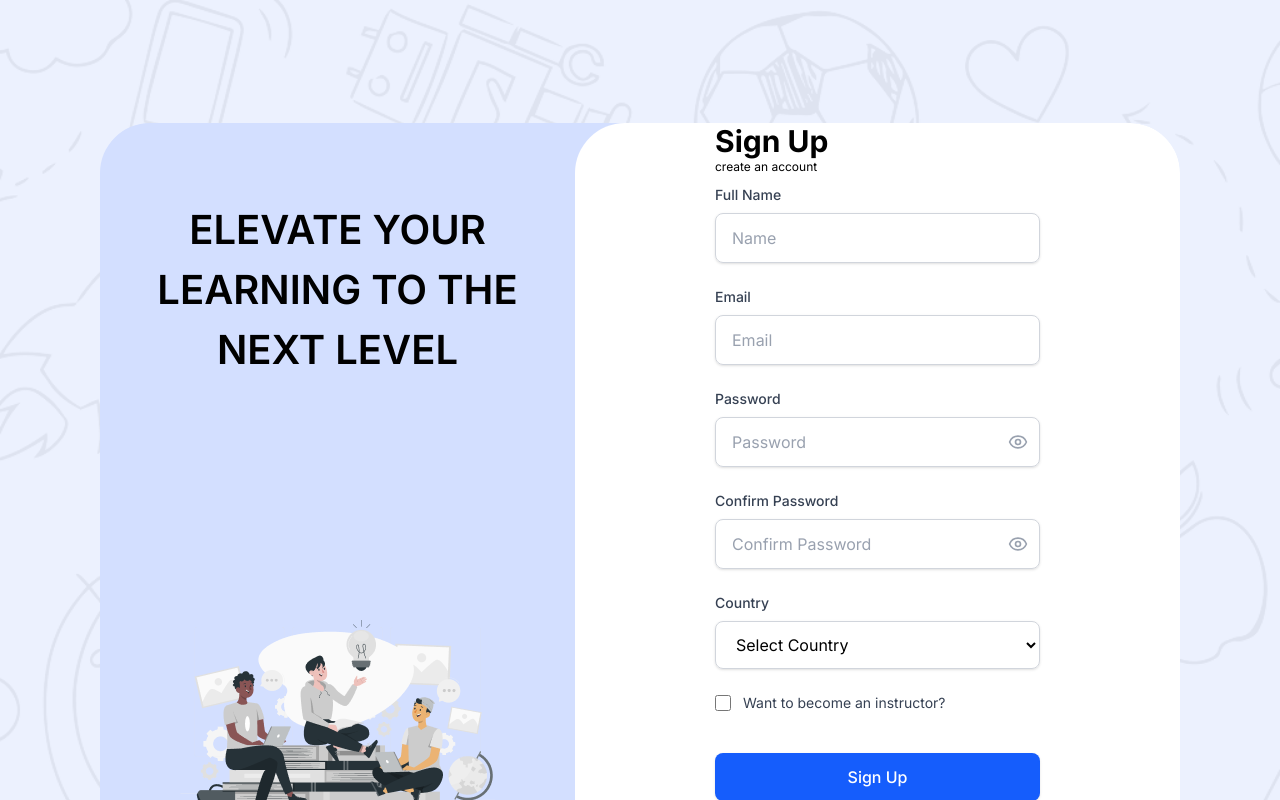
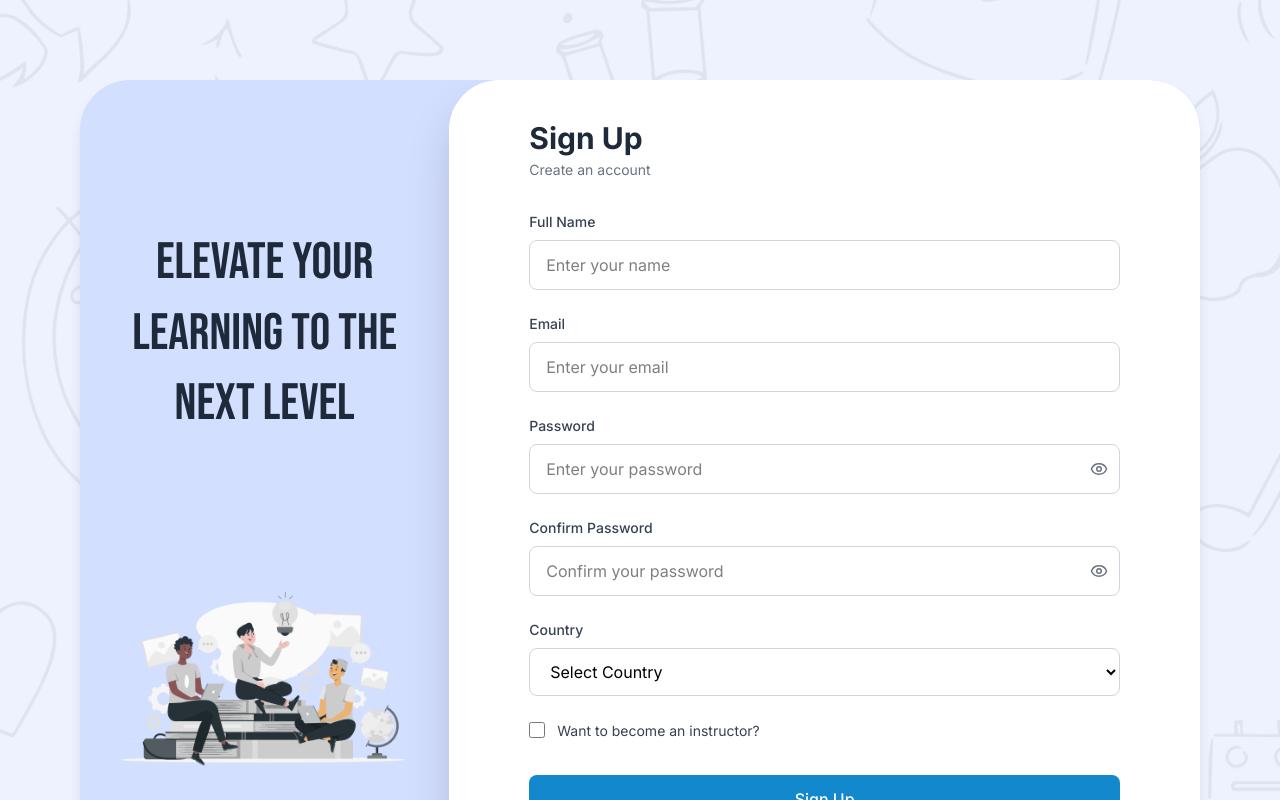
Before and after one commit to HitarthRevakar/smartlearn-web, a React (Vite) app in the folder frontend/: page /auth/register in a window 1280 px wide. Shown: the top 800 px of the page. Built offline with nearby package versions, Linux system fonts and the light colour scheme.

Commit message:
auth ui updated

```diff
--- a/frontend/src/pages/auth/ForgotPass.jsx
+++ b/frontend/src/pages/auth/ForgotPass.jsx
@@ -1,5 +1,5 @@
-import React,{useState} from 'react'
-import background from '../../assets/images/png/auth-background.png'
+import React, { useState } from 'react'
+import background from '../../assets/images/png/auth-bg.png'
 import authimage from '../../assets/images/png/authimage.png';
 import { Formik, Field, ErrorMessage } from 'formik';
 import * as Yup from 'yup';
@@ -28,38 +28,31 @@ const ForgotPass = () => {
   };
 
   return (
-    <div className='min-h-screen'>
-
-      {/* Background Pattern */}
-         <div className="absolute inset-0">
-             <img src={background} className='w-full'/>
+    <div className="relative w-full h-screen md:py-12 ">
+      {/* --------------------- Background Image ------------------------ */}
+      <div className="absolute inset-0 z-0">
+        <img src={background} alt="Background" className="w-full h-full object-cover" />
       </div>
 
-      <div className='relative max-w-[1720px] px-[100px] py-[123px]'>
-        <div className='bg-[#D3DFFF] rounded-[50px] flex flex-row items-center justify-center'>
+      <div className="relative z-10 w-full px-4 lg:px-[100px] ">
+        <div className="bg-[#D3DFFF] md:rounded-[50px] rounded-[30px] flex flex-col lg:flex-row items-center justify-between overflow-hidden shadow-lg">
 
-          {/* left side */}
-          <div className='lg:flex md:flex hidden flex-col gap-[150px] lg:w-[580px] md:w-[373px]'>
-            <div className='font-semibold text-center text-[40px] lg:w-[475px] md:w-[329px] lg:h-[170px] md:h-[192px]'>
+          {/* ------------------------------ Left Side - Banner & Image ----------------------------------------- */}
+          <div className="hidden lg:flex flex-col justify-between items-center p-10 gap-[100px] lg:w-[50%]">
+            <h2 className="text-[clamp(48px,4vw,64px)] text-center banner font-semibold leading-tight text-gray-800 ">
               ELEVATE YOUR LEARNING TO THE NEXT LEVEL
-            </div>
-            <div className='w-full flex items-center justify-center'>
-                <img src={authimage}/>
-            </div>
+            </h2>
+            <img src={authimage} alt="Auth Visual" className="w-72 object-contain" />
           </div>
 
-          {/* right side */}
-          <div className='w-[1140px] bg-white rounded-[50px] flex flex-col gap-[10px] min-h-screen items-center justify-center'>
-              <div className='w-full xl:px-[140px] lg:px-[80px] md:px-[40px]'>
-                <h2 className='font-bold text-3xl'>
-                Forgot Password?
-                <h6 className='font-normal text-xs'>
+          {/* ------------------------------------------ Right Side - Form -------------------------------------- */}
+          <div className="w-full lg:w-[100%] bg-white md:rounded-[50px] rounded-[30px] py-10 px-6 sm:px-12 md:px-16 xl:px-[100px] shadow-2xl min-h-[600px] flex flex-col justify-center">
+            <div className="mb-8">
+              <h2 className="text-3xl font-bold text-gray-800 mb-2">Forgot Password?</h2>
+              <p className="text-sm text-gray-600">
                 Enter the email address associated with your account.
-                </h6>
-              </h2>
+              </p>
             </div>
-              {/* form */}
-              <div className='w-full xl:px-[140px] lg:px-[80px] md:px-[40px]'>
             <Formik
               initialValues={forgotPasswordInitialValues}
               validationSchema={forgotPasswordValidationSchema}
@@ -67,7 +60,6 @@ const ForgotPass = () => {
             >
               {({ isSubmitting, touched, errors, handleSubmit: formikHandleSubmit }) => (
                 <div className="space-y-6">
-            {/* Email Field */}
                   <div>
                     <label htmlFor="email" className="block text-sm font-medium text-gray-700 mb-2">
                       Email
@@ -76,36 +68,32 @@ const ForgotPass = () => {
                       type="email"
                       id="email"
                       name="email"
-                placeholder="Email"
-                className={`w-full px-3 py-3 border rounded-md shadow-sm placeholder-gray-400 focus:outline-none focus:ring-2 focus:ring-blue-500 focus:border-blue-500 transition duration-200 ${
-                  touched.email && errors.email ? 'border-red-500' : 'border-gray-300'
+                      placeholder="Enter your email"
+                      className={`w-full px-4 py-3 border rounded-md shadow-sm placeholder-gray-400 focus:outline-none focus:ring-2 focus:ring-blue-500 transition ${touched.email && errors.email ? 'border-red-500' : 'border-gray-300'
                         }`}
                     />
-              <ErrorMessage name="email" component="div" className="mt-1 text-sm text-red-600" />
+                    <ErrorMessage name="email" component="div" className="text-sm text-red-600 mt-1" />
                   </div>
 
-            {/* Send Button */}
-            <div className="pt-2">
+                  <div>
                     <button
                       type="button"
                       onClick={formikHandleSubmit}
                       disabled={isSubmitting}
-                className={`w-full py-3 px-4 bg-blue-600 text-white font-medium rounded-md shadow-sm hover:bg-blue-700 focus:outline-none focus:ring-2 focus:ring-blue-500 focus:ring-offset-2 transition duration-200 ${
-                  isSubmitting ? 'opacity-50 cursor-not-allowed' : ''
+                      className={`w-full py-3 bg-[#1488CC] hover:bg-[#1488CC]/90 text-white font-semibold rounded-md transition ${isSubmitting ? 'opacity-50 cursor-not-allowed' : ''
                         }`}
                     >
                       {isSubmitting ? 'Sending...' : 'Send'}
                     </button>
                   </div>
 
-            {/* Back to Sign In Link */}
-            <div className="text-center pt-2">
+                  <div className="text-center">
                     <p className="text-sm text-gray-600">
                       Back to{' '}
                       <button
                         type="button"
-                  onClick={()=>navigate('/auth/login')}
-                  className="text-blue-600 hover:text-blue-500 font-medium cursor-pointer"
+                        onClick={() => navigate('/auth/login')}
+                        className="text-[#1488CC] hover:underline font-medium"
                       >
                         Sign In
                       </button>
@@ -119,7 +107,6 @@ const ForgotPass = () => {
       </div>
     </div>
 
-    </div>
   )
 }
 
--- a/frontend/src/pages/auth/Register.jsx
+++ b/frontend/src/pages/auth/Register.jsx
@@ -1,5 +1,5 @@
-import React,{useState} from 'react'
-import background from '../../assets/images/png/auth-background.png'
+import React, { useState } from 'react'
+import background from '../../assets/images/png/auth-bg.png'
 import { Formik, Field, ErrorMessage } from 'formik';
 import * as Yup from 'yup';
 import { Eye, EyeOff } from 'lucide-react';
@@ -53,188 +53,183 @@ const Register = () => {
     }, 1000);
   };
   return (
-    <div className='min-h-screen'>
-
-      {/* Background Pattern */}
-         <div className="absolute inset-0">
-             <img src={background} className='w-full'/>
+    <div className="relative w-full min-h-screen md:py-12">
+      {/* --------------------- Background Image ------------------------ */}
+      <div className="absolute inset-0 z-0">
+        <img
+          src={background}
+          alt="background"
+          className="w-full h-full object-cover"
+        />
       </div>
 
-      <div className='relative max-w-[1720px] px-[100px] py-[123px]'>
-        <div className='bg-[#D3DFFF] rounded-[50px] flex flex-row items-center justify-center'>
+      <div className="relative z-10 flex justify-center items-center  w-full px-4 py-8 lg:px-20">
+        <div className="bg-[#D3DFFF] md:rounded-[50px] rounded-[30px] w-full flex flex-col lg:flex-row items-center overflow-hidden shadow-lg">
 
-          {/* left side */}
-          <div className='lg:flex md:flex hidden flex-col gap-[250px] lg:w-[580px] md:w-[373px]'>
-            <div className='font-semibold text-center text-[40px] lg:w-[475px] md:w-[329px] lg:h-[170px] md:h-[192px]'>
+          {/* ------------------------------ Left Side - Banner & Image ----------------------------------------- */}
+          <div className="w-full hidden lg:w-1/2 lg:flex flex-col justify-center items-center py-8 px-8 lg:py-12 gap-30">
+            <h2 className="text-[clamp(48px,4vw,64px)] banner font-semibold text-center leading-snug text-gray-800 mb-6 lg:mb-8">
               ELEVATE YOUR LEARNING TO THE NEXT LEVEL
-            </div>
-            <div className='w-full flex items-center justify-center'>
-                <img src={authimage}/>
+            </h2>
+            <div className="w-full max-w-[300px] lg:max-w-[350px]">
+              <img
+                src={authimage}
+                alt="auth"
+                className="w-full h-auto object-contain"
+              />
             </div>
           </div>
 
-          {/* right side */}
-          <div className='w-[1140px] bg-white rounded-[50px] flex flex-col gap-[10px]'>
-              <div className='w-full xl:px-[140px] lg:px-[80px] md:px-[40px]'>
-                <h2 className='font-bold text-3xl'>
-                Sign Up
-                <h6 className='font-normal text-xs'>
-                  create an account
-                </h6>
-              </h2>
-              </div>
-              {/* form */}
-              <div className='w-full xl:px-[140px] lg:px-[80px] md:px-[40px] pb-[37px]'>
+          {/* ------------------------------------------ Right Side - Form -------------------------------------- */}
+          <div className="w-full lg:w-[100%] bg-white md:rounded-[50px] rounded-[30px]  px-6 sm:px-8 md:px-12 lg:px-16 xl:px-20 py-8 lg:py-10 shadow-2xl">
+
+            <h2 className="text-2xl sm:text-3xl font-bold text-gray-800 mb-1">Sign Up</h2>
+            <p className="text-sm text-gray-500 mb-6 lg:mb-8">Create an account</p>
             <Formik
               initialValues={signUpInitialValues}
               validationSchema={signUpValidationSchema}
               onSubmit={handleSubmit}
             >
               {({ isSubmitting, touched, errors, handleSubmit: formikHandleSubmit }) => (
-                    <div className="space-y-6">
-                      {/* Full Name Field */}
+                <div className="space-y-4 lg:space-y-6">
+                  {/* Full Name */}
                   <div>
-                        <label htmlFor="fullName" className="block text-sm font-medium text-gray-700 mb-2">
+                    <label htmlFor="fullName" className="block text-sm font-medium mb-2 text-gray-700">
                       Full Name
                     </label>
                     <Field
-                          type="text"
                       id="fullName"
                       name="fullName"
-                          placeholder="Name"
-                          className={`w-full px-4 py-3 border rounded-lg shadow-sm placeholder-gray-400 focus:outline-none focus:ring-2 focus:ring-blue-500 focus:border-blue-500 transition duration-200 ${
-                            touched.fullName && errors.fullName ? 'border-red-500' : 'border-gray-300'
-                          }`}
+                      placeholder="Enter your name"
+                      className={`w-full px-3 py-2.5 lg:px-4 lg:py-3 rounded-lg border ${touched.fullName && errors.fullName ? 'border-red-500' : 'border-gray-300'
+                        } focus:outline-none focus:ring-2 focus:ring-blue-500 transition-colors`}
                     />
-                        <ErrorMessage name="fullName" component="div" className="mt-1 text-sm text-red-600" />
+                    <ErrorMessage name="fullName" component="div" className="text-sm text-red-600 mt-1" />
                   </div>
 
-                      {/* Email Field */}
+                  {/* Email */}
                   <div>
-                        <label htmlFor="email" className="block text-sm font-medium text-gray-700 mb-2">
+                    <label htmlFor="email" className="block text-sm font-medium mb-2 text-gray-700">
                       Email
                     </label>
                     <Field
-                          type="email"
                       id="email"
                       name="email"
-                          placeholder="Email"
-                          className={`w-full px-4 py-3 border rounded-lg shadow-sm placeholder-gray-400 focus:outline-none focus:ring-2 focus:ring-blue-500 focus:border-blue-500 transition duration-200 ${
-                            touched.email && errors.email ? 'border-red-500' : 'border-gray-300'
-                          }`}
+                      type="email"
+                      placeholder="Enter your email"
+                      className={`w-full px-3 py-2.5 lg:px-4 lg:py-3 rounded-lg border ${touched.email && errors.email ? 'border-red-500' : 'border-gray-300'
+                        } focus:outline-none focus:ring-2 focus:ring-blue-500 transition-colors`}
                     />
-                        <ErrorMessage name="email" component="div" className="mt-1 text-sm text-red-600" />
+                    <ErrorMessage name="email" component="div" className="text-sm text-red-600 mt-1" />
                   </div>
 
-                      {/* Password Field */}
+                  {/* Password */}
                   <div>
-                        <label htmlFor="password" className="block text-sm font-medium text-gray-700 mb-2">
+                    <label htmlFor="password" className="block text-sm font-medium mb-2 text-gray-700">
                       Password
                     </label>
                     <div className="relative">
                       <Field
-                            type={showPassword ? "text" : "password"}
                         id="password"
                         name="password"
-                            placeholder="Password"
-                            className={`w-full px-4 py-3 pr-12 border rounded-lg shadow-sm placeholder-gray-400 focus:outline-none focus:ring-2 focus:ring-blue-500 focus:border-blue-500 transition duration-200 ${
-                              touched.password && errors.password ? 'border-red-500' : 'border-gray-300'
-                            }`}
+                        type={showPassword ? 'text' : 'password'}
+                        placeholder="Enter your password"
+                        className={`w-full px-3 py-2.5 lg:px-4 lg:py-3 pr-10 lg:pr-12 rounded-lg border ${touched.password && errors.password ? 'border-red-500' : 'border-gray-300'
+                          } focus:outline-none focus:ring-2 focus:ring-blue-500 transition-colors`}
                       />
                       <button
                         type="button"
                         onClick={() => setShowPassword(!showPassword)}
-                            className="absolute inset-y-0 right-0 pr-3 flex items-center text-gray-400 hover:text-gray-600"
+                        className="absolute right-3 top-1/2 -translate-y-1/2 text-gray-500 hover:text-gray-700 transition-colors"
                       >
-                            {showPassword ? <EyeOff size={20} /> : <Eye size={20} />}
+                        {showPassword ? <EyeOff size={18} /> : <Eye size={18} />}
                       </button>
                     </div>
-                        <ErrorMessage name="password" component="div" className="mt-1 text-sm text-red-600" />
+                    <ErrorMessage name="password" component="div" className="text-sm text-red-600 mt-1" />
                   </div>
 
-                      {/* Confirm Password Field */}
+                  {/* Confirm Password */}
                   <div>
-                        <label htmlFor="confirmPassword" className="block text-sm font-medium text-gray-700 mb-2">
+                    <label htmlFor="confirmPassword" className="block text-sm font-medium mb-2 text-gray-700">
                       Confirm Password
                     </label>
                     <div className="relative">
                       <Field
-                            type={showConfirmPassword ? "text" : "password"}
                         id="confirmPassword"
                         name="confirmPassword"
-                            placeholder="Confirm Password"
-                            className={`w-full px-4 py-3 pr-12 border rounded-lg shadow-sm placeholder-gray-400 focus:outline-none focus:ring-2 focus:ring-blue-500 focus:border-blue-500 transition duration-200 ${
-                              touched.confirmPassword && errors.confirmPassword ? 'border-red-500' : 'border-gray-300'
-                            }`}
+                        type={showConfirmPassword ? 'text' : 'password'}
+                        placeholder="Confirm your password"
+                        className={`w-full px-3 py-2.5 lg:px-4 lg:py-3 pr-10 lg:pr-12 rounded-lg border ${touched.confirmPassword && errors.confirmPassword ? 'border-red-500' : 'border-gray-300'
+                          } focus:outline-none focus:ring-2 focus:ring-blue-500 transition-colors`}
                       />
                       <button
                         type="button"
                         onClick={() => setShowConfirmPassword(!showConfirmPassword)}
-                            className="absolute inset-y-0 right-0 pr-3 flex items-center text-gray-400 hover:text-gray-600"
+                        className="absolute right-3 top-1/2 -translate-y-1/2 text-gray-500 hover:text-gray-700 transition-colors"
                       >
-                            {showConfirmPassword ? <EyeOff size={20} /> : <Eye size={20} />}
+                        {showConfirmPassword ? <EyeOff size={18} /> : <Eye size={18} />}
                       </button>
                     </div>
-                        <ErrorMessage name="confirmPassword" component="div" className="mt-1 text-sm text-red-600" />
+                    <ErrorMessage name="confirmPassword" component="div" className="text-sm text-red-600 mt-1" />
                   </div>
 
-                      {/* Country Field */}
+                  {/* Country */}
                   <div>
-                        <label htmlFor="country" className="block text-sm font-medium text-gray-700 mb-2">
+                    <label htmlFor="country" className="block text-sm font-medium mb-2 text-gray-700">
                       Country
                     </label>
                     <Field
                       as="select"
                       id="country"
                       name="country"
-                          className={`w-full px-4 py-3 border rounded-lg shadow-sm focus:outline-none focus:ring-2 focus:ring-blue-500 focus:border-blue-500 transition duration-200 ${
-                            touched.country && errors.country ? 'border-red-500' : 'border-gray-300'
-                          }`}
+                      className={`w-full px-3 py-2.5 lg:px-4 lg:py-3 rounded-lg border ${touched.country && errors.country ? 'border-red-500' : 'border-gray-300'
+                        } focus:outline-none focus:ring-2 focus:ring-blue-500 transition-colors bg-white`}
                     >
-                          {countries.map((country) => (
-                            <option key={country.value} value={country.value}>
-                              {country.label}
+                      {countries.map((c) => (
+                        <option key={c.value} value={c.value}>
+                          {c.label}
                         </option>
                       ))}
                     </Field>
-                        <ErrorMessage name="country" component="div" className="mt-1 text-sm text-red-600" />
+                    <ErrorMessage name="country" component="div" className="text-sm text-red-600 mt-1" />
                   </div>
 
                   {/* Instructor Checkbox */}
-                      <div className="flex items-center">
+                  <div className="flex items-start gap-3">
                     <Field
                       type="checkbox"
                       id="wantToBeInstructor"
                       name="wantToBeInstructor"
-                          className="h-4 w-4 text-blue-600 focus:ring-blue-500 border-gray-300 rounded"
+                      className="h-4 w-4 text-blue-600 border-gray-300 rounded focus:ring-blue-500 mt-0.5"
                     />
-                        <label htmlFor="wantToBeInstructor" className="ml-3 block text-sm text-gray-700">
+                    <label htmlFor="wantToBeInstructor" className="text-sm text-gray-700 leading-relaxed">
                       Want to become an instructor?
                     </label>
                   </div>
 
                   {/* Submit Button */}
-                      <div className="pt-4">
+                  <div className="pt-2">
                     <button
                       type="button"
                       onClick={formikHandleSubmit}
                       disabled={isSubmitting}
-                          className={`w-full py-3 px-4 bg-blue-600 text-white font-medium rounded-lg shadow-sm hover:bg-blue-700 focus:outline-none focus:ring-2 focus:ring-blue-500 focus:ring-offset-2 transition duration-200 ${
-                            isSubmitting ? 'opacity-50 cursor-not-allowed' : ''
+                      className={`w-full py-2.5 lg:py-3 rounded-lg bg-[#1488CC]  text-white font-medium transition-all duration-200 ${isSubmitting
+                        ? 'opacity-50 cursor-not-allowed'
+                        : 'hover:bg-[#1488CC]/90 hover:shadow-md active:transform active:scale-[0.98]'
                         }`}
                     >
                       {isSubmitting ? 'Creating Account...' : 'Sign Up'}
                     </button>
                   </div>
 
-                      {/* Sign In Link */}
-                      <div className="text-center pt-4">
+                  {/* Login Link */}
+                  <div className="text-center pt-2">
                     <p className="text-sm text-gray-600">
-                          Are you a member?{' '}
+                      Already have an account?{' '}
                       <button
                         type="button"
-                            className="text-blue-600 hover:text-blue-500 font-medium cursor-pointer"
-                            onClick={() =>navigate('/auth/login')}
+                        onClick={() => navigate('/auth/login')}
+                        className="text-[#1488CC] hover:text-[#1488CC]/90 hover:underline font-medium transition-colors"
                       >
                         Sign In
                       </button>
@@ -248,7 +243,7 @@ const Register = () => {
       </div>
     </div>
 
-    </div>
+
   )
 }
 
```
Also changed, not shown: frontend/src/pages/auth/Login.jsx (+37 -50 lines), frontend/src/assets/images/png/auth-background.png (deleted), frontend/src/assets/images/png/auth-bg.png (added). Lines whose indentation alone changed are shown as unchanged.
